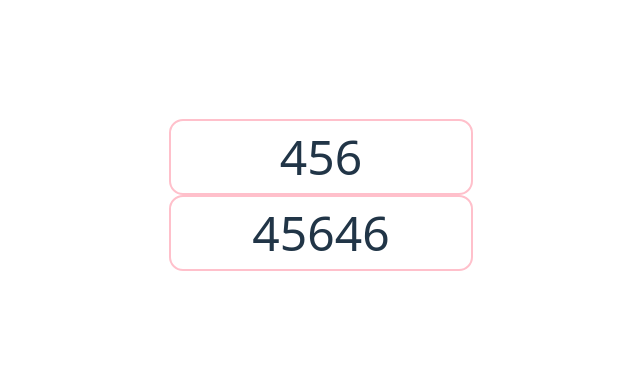
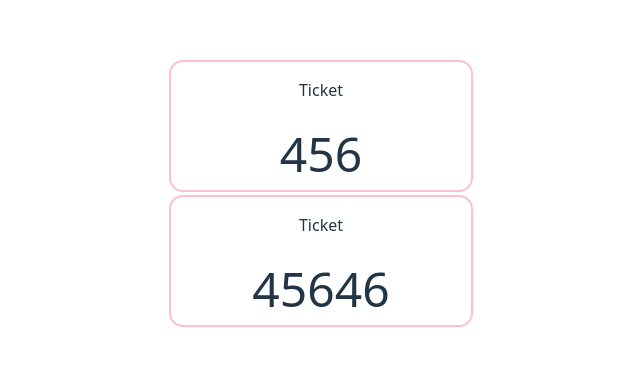
Before and after one commit to Shreyash-23423/React-tutorials, a React (Vite) app: page / in a window 1280 px wide. Shown: the part 205-570 px from the top of the page, without its empty margins (319-959 px from the left). Built offline with nearby package versions, Linux system fonts and the light colour scheme.

Commit message:
did some changes to lottery expample 3

```diff
--- a/src/Ticket.css
+++ b/src/Ticket.css
@@ -2,4 +2,5 @@
     border: 2px solid pink;
     border-radius: 14px;
     width: 300px;
+    margin-bottom: 3px;
 }
--- a/src/Ticket.jsx
+++ b/src/Ticket.jsx
@@ -4,6 +4,7 @@ import './Ticket.css';
 export default function Ticket({ticket}) {
     return (
         <div className='Ticket'>
+            <p>Ticket</p>
             {ticket.map((num, index) => (
                 <TicketNum key={index} num={num} />
             ))}
```
